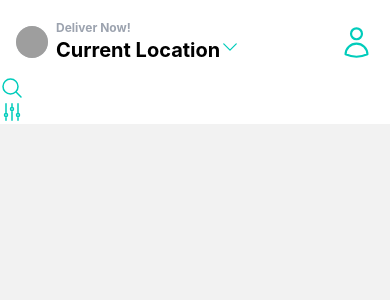
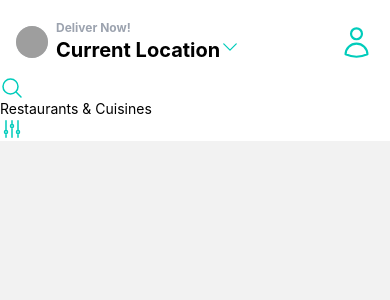
Before and after one commit to koomekevo/fetchry, a React Native app: screen /Home in a window 390 px wide. Shown: the top 300 px of the page. Built offline with nearby package versions, Linux system fonts and the light colour scheme; grey boxes are pictures that could not be loaded.

Commit message:
Add TextInput with placeholder Restaurants & Cuisines

```diff
--- a/screens/HomeScreen.js
+++ b/screens/HomeScreen.js
@@ -1,4 +1,4 @@
-import { View, Text, Image } from "react-native";
+import { View, Text, Image, TextInput } from "react-native";
 import { SafeAreaView } from "react-native-safe-area-context";
 import React, { useLayoutEffect } from "react";
 import { useNavigation } from "@react-navigation/native";
@@ -41,6 +41,7 @@ export default function HomeScreen() {
       <View>
         <View>
           <MagnifyingGlassIcon color="#00CCBB" />
+          <TextInput placeholder="Restaurants & Cuisines" keyboardType="default" />
         </View>
         <AdjustmentsVerticalIcon color="#00CCBB" />
       </View>
```
